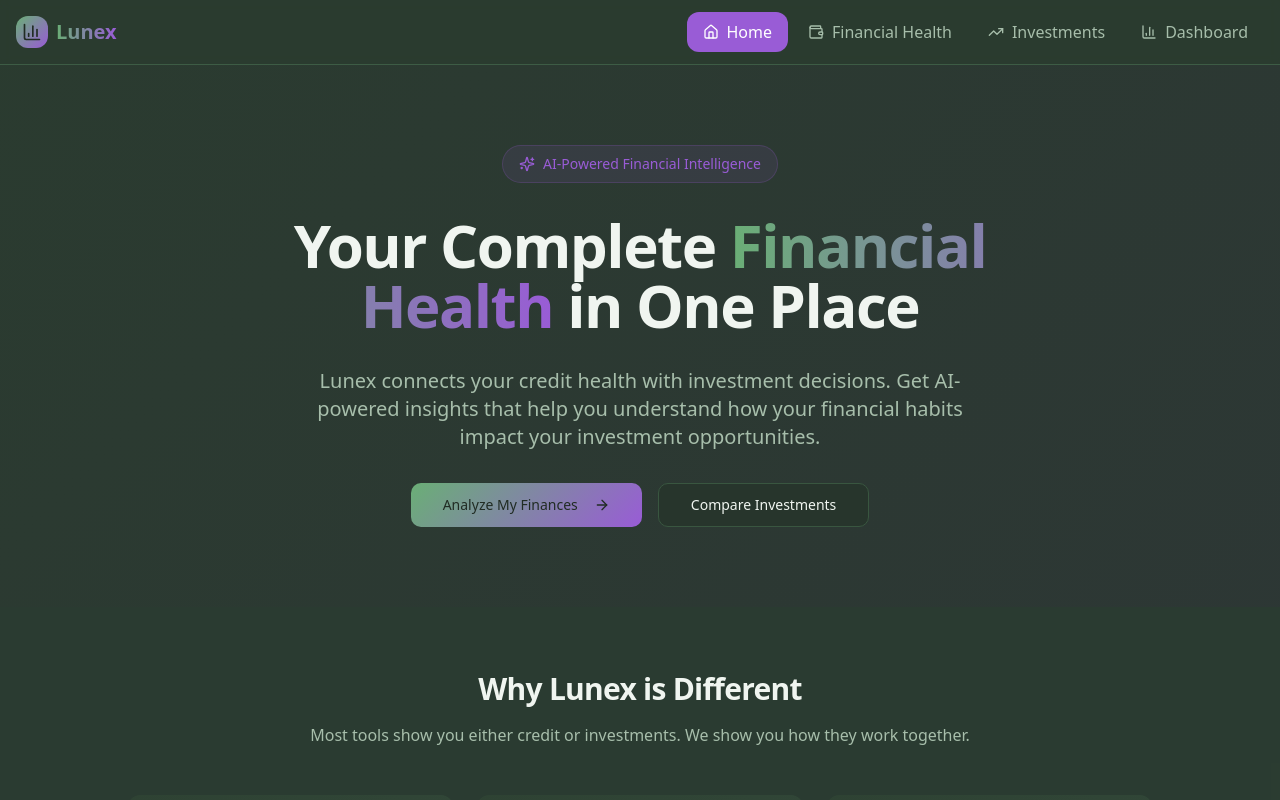
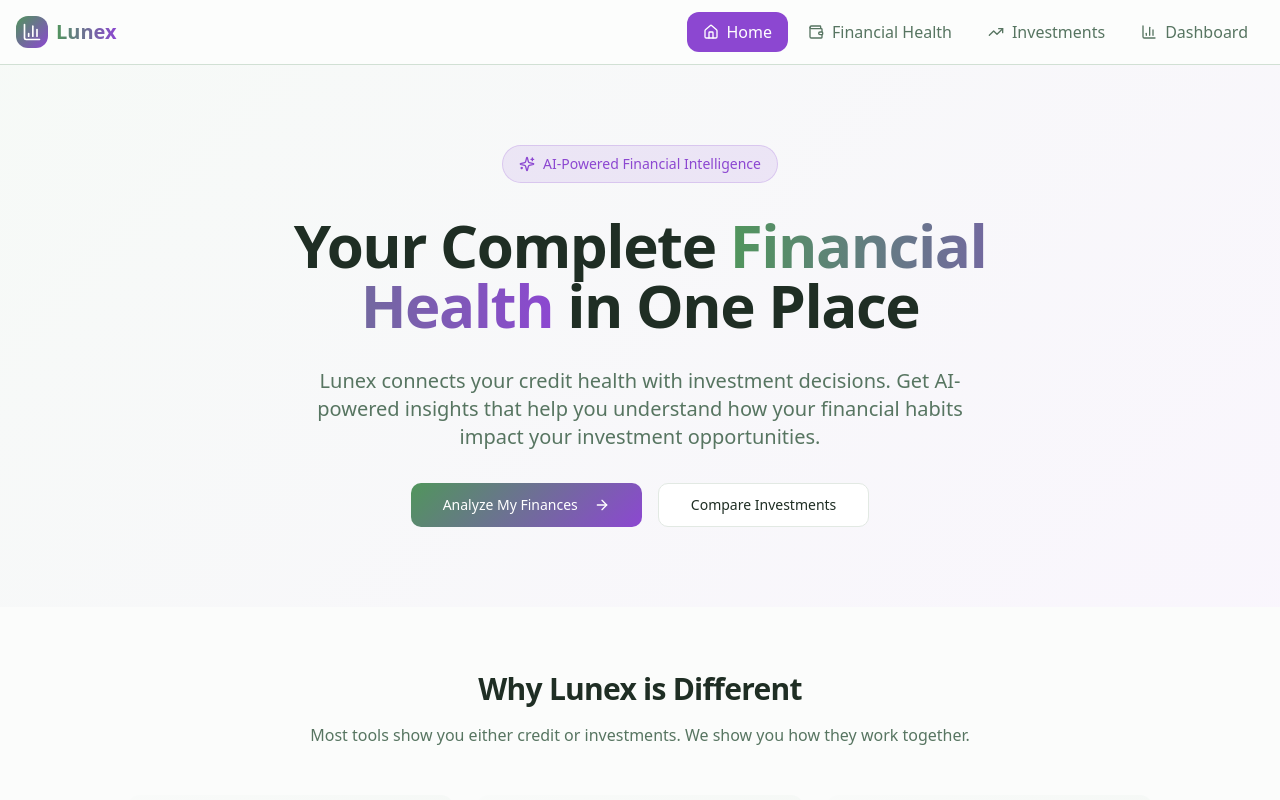
Before and after one commit to Daanya12/fin-scope-advisor, a React (Vite) app: page / in a window 1280 px wide. Shown: the top 800 px of the page. Built offline with nearby package versions, Linux system fonts and the light colour scheme; the HTML template or start-up script is replaced by a standard one.

Commit message:
Revert background color

```diff
--- a/src/index.css
+++ b/src/index.css
@@ -8,57 +8,57 @@ All colors MUST be HSL.
 
 @layer base {
   :root {
-    /* Main background - deep sage/charcoal */
-    --background: 140 15% 18%;
-    --foreground: 120 20% 95%;
+    /* Main background - clean white */
+    --background: 0 0% 100%;
+    --foreground: 140 20% 15%;
 
-    /* Card surfaces with sage tint */
-    --card: 135 18% 22%;
-    --card-foreground: 120 20% 95%;
+    /* Card surfaces with subtle sage tint */
+    --card: 130 15% 98%;
+    --card-foreground: 140 20% 15%;
 
     /* Popover surfaces */
-    --popover: 135 18% 22%;
-    --popover-foreground: 120 20% 95%;
+    --popover: 0 0% 100%;
+    --popover-foreground: 140 20% 15%;
 
     /* Primary - Sage green */
-    --primary: 130 30% 55%;
-    --primary-foreground: 140 15% 15%;
+    --primary: 130 30% 45%;
+    --primary-foreground: 0 0% 100%;
 
-    /* Secondary - Muted sage */
-    --secondary: 135 20% 40%;
-    --secondary-foreground: 120 20% 95%;
+    /* Secondary - Light sage */
+    --secondary: 130 20% 90%;
+    --secondary-foreground: 140 20% 20%;
 
-    /* Muted - Darker sage backgrounds */
-    --muted: 140 18% 25%;
-    --muted-foreground: 130 15% 70%;
+    /* Muted - Light sage backgrounds */
+    --muted: 130 15% 95%;
+    --muted-foreground: 140 15% 40%;
 
     /* Accent - Rich purple */
-    --accent: 270 60% 60%;
+    --accent: 270 60% 55%;
     --accent-foreground: 0 0% 100%;
 
     /* Success - Bright sage for positive metrics */
-    --success: 125 40% 60%;
-    --success-foreground: 140 15% 15%;
+    --success: 125 40% 50%;
+    --success-foreground: 0 0% 100%;
 
     /* Warning - Amber for alerts */
-    --warning: 45 95% 55%;
-    --warning-foreground: 140 15% 15%;
+    --warning: 45 95% 50%;
+    --warning-foreground: 140 20% 15%;
 
     /* Destructive - Red for danger */
     --destructive: 0 75% 55%;
     --destructive-foreground: 0 0% 100%;
 
-    /* Borders and inputs with sage hint */
-    --border: 135 20% 30%;
-    --input: 135 20% 28%;
-    --ring: 270 60% 60%;
+    /* Borders and inputs */
+    --border: 130 20% 85%;
+    --input: 130 15% 90%;
+    --ring: 270 60% 55%;
 
     --radius: 0.75rem;
 
     /* Custom gradients */
-    --gradient-primary: linear-gradient(135deg, hsl(130 30% 55%) 0%, hsl(270 60% 60%) 100%);
-    --gradient-success: linear-gradient(135deg, hsl(125 40% 60%) 0%, hsl(130 30% 55%) 100%);
-    --gradient-card: linear-gradient(135deg, hsl(135 18% 22%) 0%, hsl(140 18% 24%) 100%);
+    --gradient-primary: linear-gradient(135deg, hsl(130 30% 45%) 0%, hsl(270 60% 55%) 100%);
+    --gradient-success: linear-gradient(135deg, hsl(270 60% 55%) 0%, hsl(125 40% 50%) 100%);
+    --gradient-card: linear-gradient(135deg, hsl(130 15% 98%) 0%, hsl(130 20% 96%) 100%);
   }
 
   .dark {
@@ -127,11 +127,11 @@ All colors MUST be HSL.
   }
 
   .gradient-card {
-    background: linear-gradient(135deg, hsl(var(--card)) 0%, hsl(140 18% 24%) 100%);
+    background: linear-gradient(135deg, hsl(var(--card)) 0%, hsl(130 20% 96%) 100%);
   }
 
   .glass-effect {
-    background: rgba(60, 75, 65, 0.7);
+    background: rgba(255, 255, 255, 0.8);
     backdrop-filter: blur(10px);
     border: 1px solid rgba(150, 180, 160, 0.2);
   }
```
